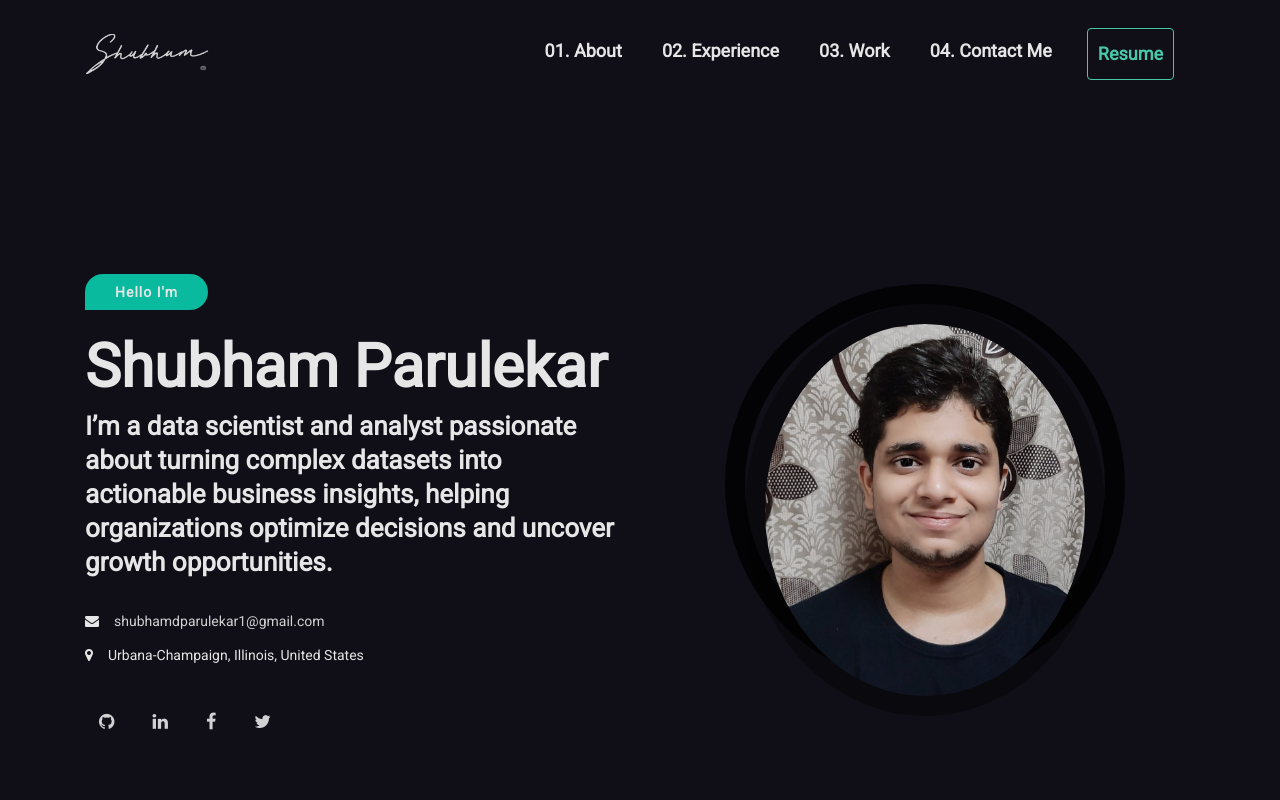
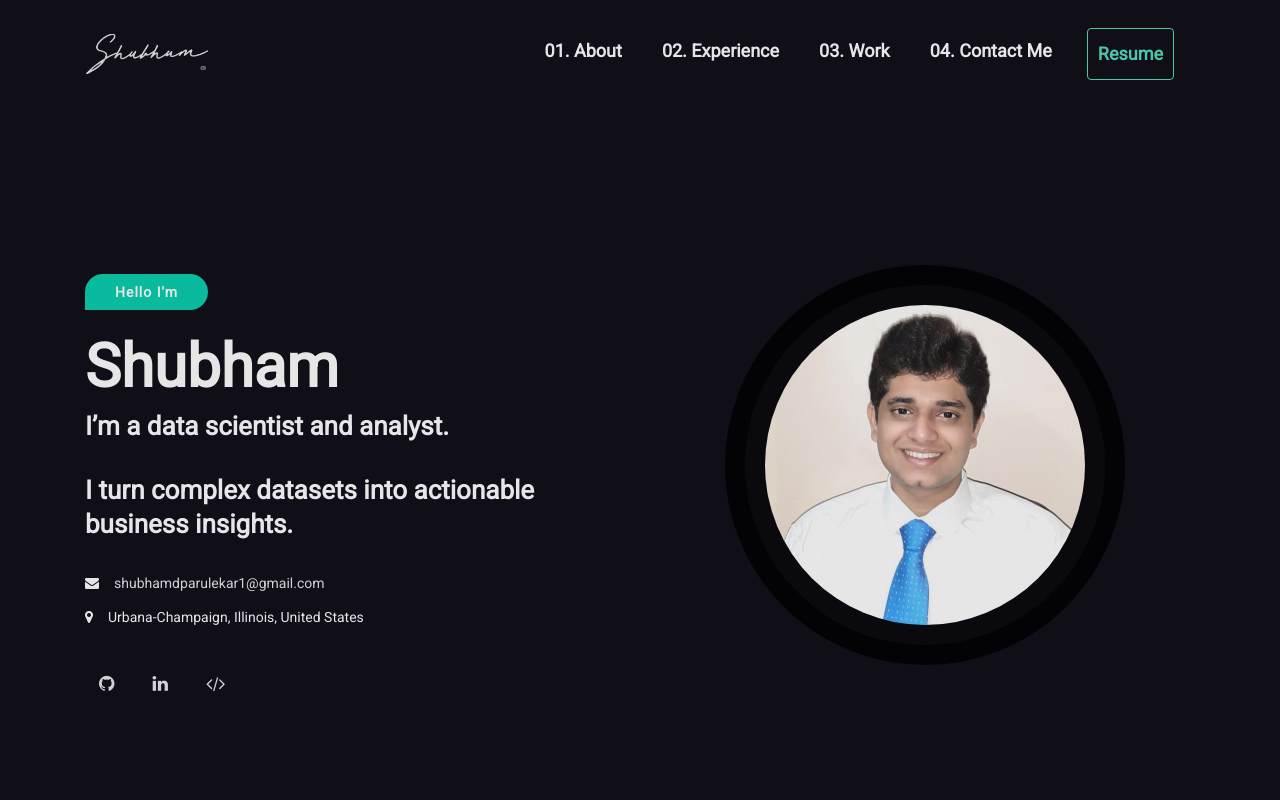
Before and after one commit to shubhamparulekar/portfolio_website_v2, a plain HTML site: page index.html in a window 1280 px wide. Shown: the top 800 px of the page. Drawn offline with nearby package versions, Linux system fonts and the light colour scheme; some packages are replaced by stand-ins of ours.

Commit message:
added pfp removed unnecessary links

```diff
--- a/index.html
+++ b/index.html
@@ -103,9 +103,9 @@
                                     <span>Hello I'm</span>
                                 </div>
 
-                                <h2 class="wow fadeInUp" data-wow-duration="0.8s" data-wow-delay="0.2s">Shubham Parulekar</h2>
-                                <h4 class="wow fadeInUp" data-wow-duration="0.8s" data-wow-delay="0.3s">I’m a data scientist and analyst passionate about turning complex datasets into actionable business insights, helping organizations optimize decisions and uncover growth opportunities.
-                                </h4>
+                                <h2 class="wow fadeInUp" data-wow-duration="0.8s" data-wow-delay="0.2s">Shubham</h2>
+                                <h4 class="wow fadeInUp" data-wow-duration="0.8s" data-wow-delay="0.3s">I’m a data scientist and analyst. </h4>
+                                <h4 class="wow fadeInUp" data-wow-duration="0.8s" data-wow-delay="0.3s">I turn complex datasets into actionable business insights. </h4>
 
                                 <ul>
                                     <li class="wow fadeInUp" data-wow-duration="0.8s" data-wow-delay="0.4s"><i class="fa fa-envelope"></i><a href="mailto:shubhamdparulekar1@gmail.com">shubhamdparulekar1@gmail.com</a></li>
@@ -116,15 +116,14 @@
                                 <ul class="social-icon wow fadeInUp" data-wow-duration="0.8s" data-wow-delay="0.7s">
                                     <li><a href="https://github.com/shubhamparulekar" target="_blank" rel="noopener noreferrer" ><i class="fa fa-github"></i></a></li>
                                     <li><a href="https://www.linkedin.com/in/sdp15/" target="_blank" rel="noopener noreferrer"><i class="fa fa-linkedin"></i></a></li>
-                                    <li><a href="https://www.facebook.com/shubham.parulekar.39/" target="_blank" rel="noopener noreferrer"><i class="fa fa-facebook"></i></a></li>
-                                    <li><a href="https://twitter.com/explore" target="_blank" rel="noopener noreferrer"><i class="fa fa-twitter"></i></a></li>
+                                    <li><a href="hhttps://leetcode.com/u/user2848B/" target="_blank" rel="noopener noreferrer"><i class="fa fa-code"></i></a></li>
                                 </ul>
                             </div>
                         </div>
                         <div class="col-sm-6">
                             <div class="hero-img wow fadeInUp" data-wow-duration="0.8s" data-wow-delay="0.6s">
                                 <div class="img-border">
-                                    <img src="assets\images\me1.jpg" alt=""  class="img-fluid">
+                                    <img src="assets\images\me2.jpg" alt=""  class="img-fluid">
                                 </div>
                             </div>
                         </div>
@@ -190,7 +189,7 @@
                             <i class="fa fa-database purple-color"></i>
                             <h3>Data Analytics & Business Intelligence</h3>
                             <p>
-                                Transforming raw datasets into actionable insights using SQL, Python, and BI tools. Building KPI dashboards and automating reports to help businesses make faster, data-driven decisions.
+                                <!-- Transforming raw datasets into actionable insights using SQL, Python, and BI tools. Building KPI dashboards and automating reports to help businesses make faster, data-driven decisions. -->
                             </p>
                         </div>
                     </div>
@@ -199,7 +198,7 @@
                             <i class="fa fa-code iron-color"></i>
                             <h3>Machine Learning & Predictive Modeling</h3>
                             <p>
-                                Designing machine learning models for forecasting, classification, and recommendations using scikit-learn, TensorFlow, and PyTorch to deliver actionable insights.
+                                <!-- Designing machine learning models for forecasting, classification, and recommendations using scikit-learn, TensorFlow, and PyTorch to deliver actionable insights. -->
                             </p>
                         </div>
                     </div>
@@ -208,7 +207,7 @@
                             <i class="fa fa-object-ungroup sky-color"></i>
                             <h3>Generative AI & Natural Language Processing</h3>
                             <p>
-                                Developing AI-powered solutions with LangChain, Hugging Face, and OpenAI APIs — from chatbots to sentiment analysis to systems that process and understand language at scale.
+                                <!-- Developing AI-powered solutions with LangChain, Hugging Face, and OpenAI APIs — from chatbots to sentiment analysis to systems that process and understand language at scale. -->
                             </p>
                         </div>
                     </div>
```
Also changed, not shown: assets/images/me1_1.jpg (added), assets/images/me2.jpg (added).
